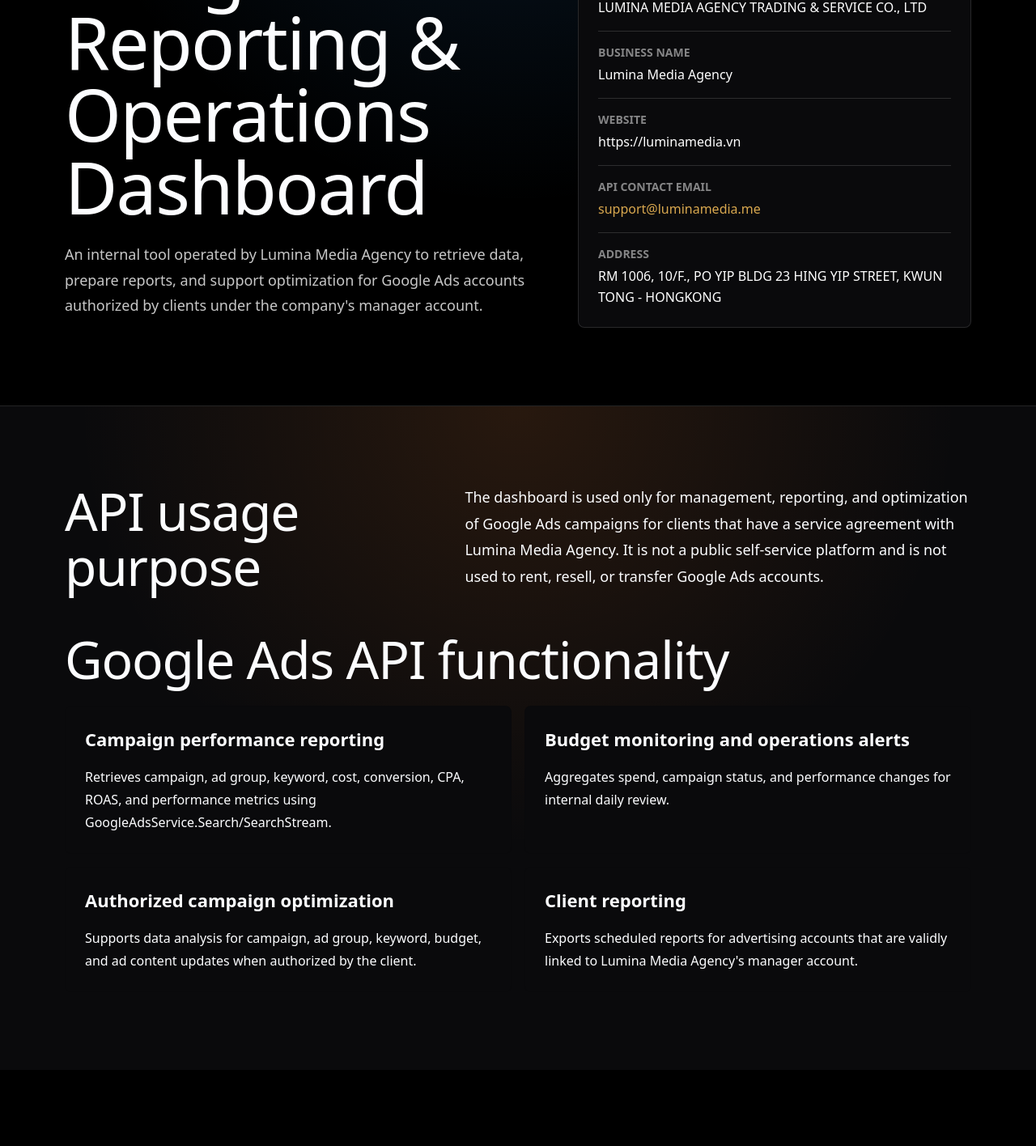
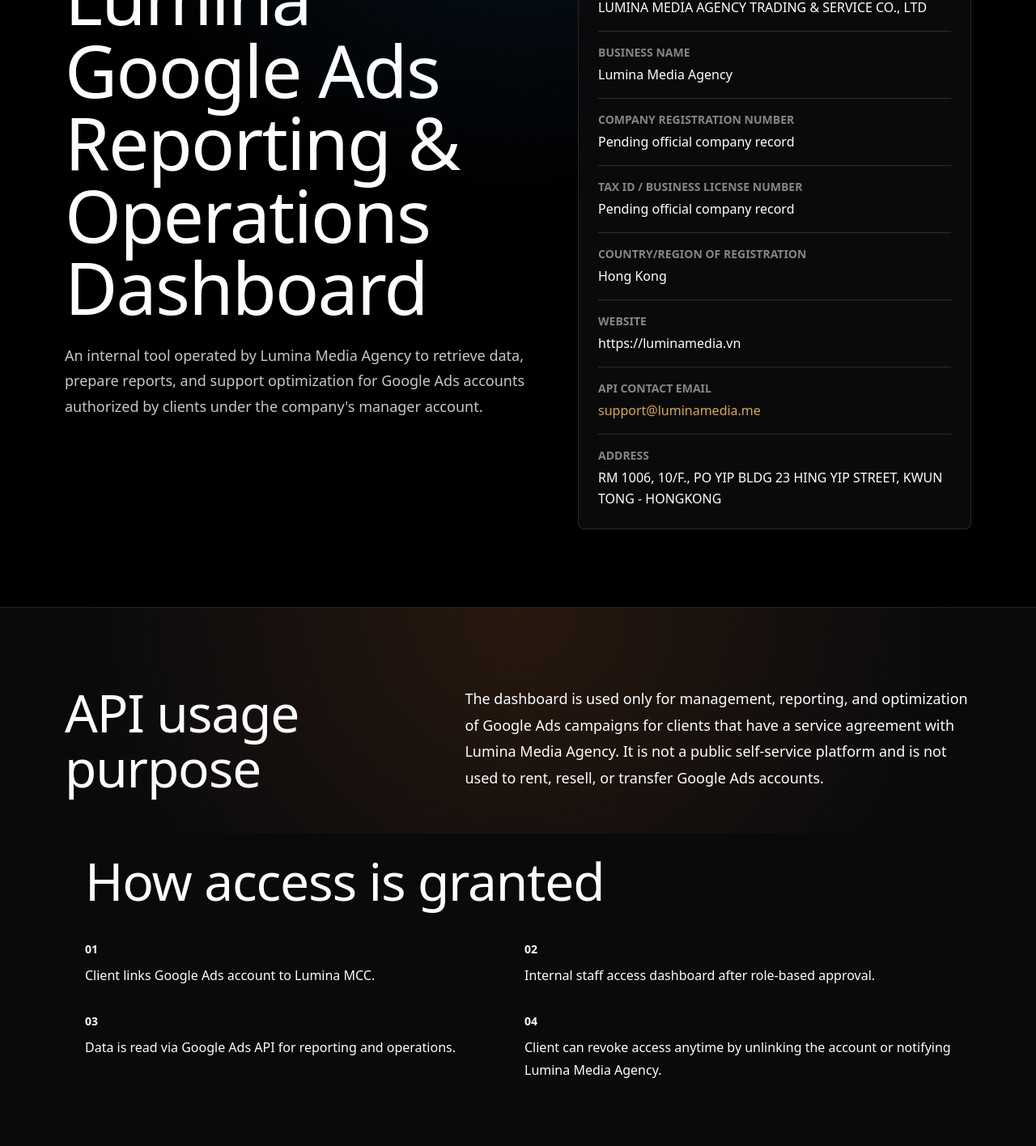
Before and after one commit to tungtrandt13/luminamedia-frontend, a Next.js app: page /en/google-ads-api-tool in a window 1280 px wide. Shown: the part 400-1816 px from the top of the page at 81% size. Built offline with nearby package versions, Linux system fonts and the light colour scheme; no server answers.

Commit message:
feat: clarify Google Ads API access flow

```diff
--- a/src/app/[locale]/google-ads-api-tool/page.tsx
+++ b/src/app/[locale]/google-ads-api-tool/page.tsx
@@ -18,6 +18,8 @@
   identityItems: { label: string; value: string }[];
   purposeTitle: string;
   purposeBody: string;
+  accessTitle: string;
+  accessSteps: string[];
   featureTitle: string;
   features: { title: string; body: string }[];
   governanceTitle: string;
@@ -41,6 +43,9 @@
     identityItems: [
       { label: "Pháp nhân", value: companyProfile.displayNameVi },
       { label: "Tên thương mại", value: companyProfile.brandName },
+      { label: "Company registration number", value: companyProfile.registrationNumber },
+      { label: "Tax ID / Business license number", value: companyProfile.taxId },
+      { label: "Country/region of registration", value: companyProfile.registrationCountry },
       { label: "Website", value: companyProfile.domain },
       { label: "API contact email", value: companyProfile.apiContactEmail },
       { label: "Địa chỉ", value: companyProfile.addressVi },
@@ -48,6 +53,13 @@
     purposeTitle: "Mục đích sử dụng API",
     purposeBody:
       "Dashboard chỉ phục vụ hoạt động quản lý, báo cáo và tối ưu chiến dịch Google Ads cho các khách hàng đã có thỏa thuận dịch vụ với Lumina Media Agency. Công cụ không phải nền tảng tự phục vụ công khai, không cho thuê, bán lại hoặc chuyển nhượng tài khoản Google Ads.",
+    accessTitle: "How access is granted",
+    accessSteps: [
+      "Client links Google Ads account to Lumina MCC.",
+      "Internal staff access dashboard after role-based approval.",
+      "Data is read via Google Ads API for reporting and operations.",
+      "Client can revoke access anytime by unlinking the account or notifying Lumina Media Agency.",
+    ],
     featureTitle: "Các chức năng sử dụng Google Ads API",
     features: [
       {
@@ -95,6 +107,9 @@
     identityItems: [
       { label: "Legal entity", value: companyProfile.legalNameEn },
       { label: "Business name", value: companyProfile.brandName },
+      { label: "Company registration number", value: companyProfile.registrationNumber },
+      { label: "Tax ID / Business license number", value: companyProfile.taxId },
+      { label: "Country/region of registration", value: companyProfile.registrationCountry },
       { label: "Website", value: companyProfile.domain },
       { label: "API contact email", value: companyProfile.apiContactEmail },
       { label: "Address", value: companyProfile.addressEn },
@@ -102,6 +117,13 @@
     purposeTitle: "API usage purpose",
     purposeBody:
       "The dashboard is used only for management, reporting, and optimization of Google Ads campaigns for clients that have a service agreement with Lumina Media Agency. It is not a public self-service platform and is not used to rent, resell, or transfer Google Ads accounts.",
+    accessTitle: "How access is granted",
+    accessSteps: [
+      "Client links Google Ads account to Lumina MCC.",
+      "Internal staff access dashboard after role-based approval.",
+      "Data is read via Google Ads API for reporting and operations.",
+      "Client can revoke access anytime by unlinking the account or notifying Lumina Media Agency.",
+    ],
     featureTitle: "Google Ads API functionality",
     features: [
       {
@@ -217,6 +239,24 @@
             </p>
           </div>
 
+          <div className="rounded-[8px] border border-black/12 bg-white p-6">
+            <h2 className="text-[28px] font-semibold leading-tight md:text-[36px]">
+              {copy.accessTitle}
+            </h2>
+            <div className="mt-6 grid gap-4 md:grid-cols-2">
+              {copy.accessSteps.map((step, index) => (
+                <div key={step} className="border-t border-black/12 pt-4">
+                  <p className="text-sm font-semibold uppercase text-black/45">
+                    {String(index + 1).padStart(2, "0")}
+                  </p>
+                  <p className="mt-2 text-[16px] leading-[1.75] text-black/72">
+                    {step}
+                  </p>
+                </div>
+              ))}
+            </div>
+          </div>
+
           <div className="flex flex-col gap-6">
             <h2 className="text-[30px] font-semibold md:text-[42px]">{copy.featureTitle}</h2>
             <div className="grid gap-4 md:grid-cols-2">
--- a/src/lib/company-profile.ts
+++ b/src/lib/company-profile.ts
@@ -7,6 +7,9 @@
   brandName: "Lumina Media Agency",
   domain: "https://luminamedia.vn",
   apiContactEmail: companyIdentity.email,
+  registrationNumber: companyIdentity.registrationNumber,
+  taxId: companyIdentity.taxId,
+  registrationCountry: companyIdentity.registrationCountry,
   phone: companyIdentity.phone,
   addressVi: companyIdentity.address,
   addressEn: companyIdentity.address,
--- a/src/lib/compliance-content.ts
+++ b/src/lib/compliance-content.ts
@@ -23,6 +23,9 @@
 export const companyIdentity = {
   name: "LUMINA MEDIA AGENCY TRADING & SERVICE CO., LTD",
   director: "RATBUHOM CHUTAMAT",
+  registrationNumber: "Pending official company record",
+  taxId: "Pending official company record",
+  registrationCountry: "Hong Kong",
   address: "RM 1006, 10/F., PO YIP BLDG 23 HING YIP STREET, KWUN TONG - HONGKONG",
   email: "support@luminamedia.me",
   phone: "(+84) 356 107 047",
@@ -56,6 +59,9 @@
     identityItems: [
       { label: "Company", value: companyIdentity.name },
       { label: "Director", value: companyIdentity.director },
+      { label: "Company registration number", value: companyIdentity.registrationNumber },
+      { label: "Tax ID / Business license number", value: companyIdentity.taxId },
+      { label: "Country/region of registration", value: companyIdentity.registrationCountry },
       { label: "Address", value: companyIdentity.address },
       { label: "Email", value: companyIdentity.email, href: `mailto:${companyIdentity.email}` },
       { label: "Phone", value: companyIdentity.phone, href: `tel:${companyIdentity.phone.replace(/[^+\d]/g, "")}` },
@@ -82,6 +88,9 @@
     identityItems: [
       { label: "Company", value: companyIdentity.name },
       { label: "Director", value: companyIdentity.director },
+      { label: "Company registration number", value: companyIdentity.registrationNumber },
+      { label: "Tax ID / Business license number", value: companyIdentity.taxId },
+      { label: "Country/region of registration", value: companyIdentity.registrationCountry },
       { label: "Address", value: companyIdentity.address },
       { label: "Email", value: companyIdentity.email, href: `mailto:${companyIdentity.email}` },
       { label: "Phone", value: companyIdentity.phone, href: `tel:${companyIdentity.phone.replace(/[^+\d]/g, "")}` },
@@ -314,6 +323,15 @@
         ],
       },
       {
+        title: "How access is granted",
+        bullets: [
+          "Client links Google Ads account to Lumina MCC.",
+          "Internal staff access dashboard after role-based approval.",
+          "Data is read via Google Ads API for reporting and operations.",
+          "Client can revoke access anytime by unlinking the account or notifying Lumina Media Agency.",
+        ],
+      },
+      {
         title: "Dữ liệu được truy xuất",
         bullets: [
           "Danh sách client accounts và account hierarchy trong Manager Account.",
@@ -359,6 +377,15 @@
         ],
       },
       {
+        title: "How access is granted",
+        bullets: [
+          "Client links Google Ads account to Lumina MCC.",
+          "Internal staff access dashboard after role-based approval.",
+          "Data is read via Google Ads API for reporting and operations.",
+          "Client can revoke access anytime by unlinking the account or notifying Lumina Media Agency.",
+        ],
+      },
+      {
         title: "Data accessed",
         bullets: [
           "Client accounts and account hierarchy under the Manager Account.",
```
